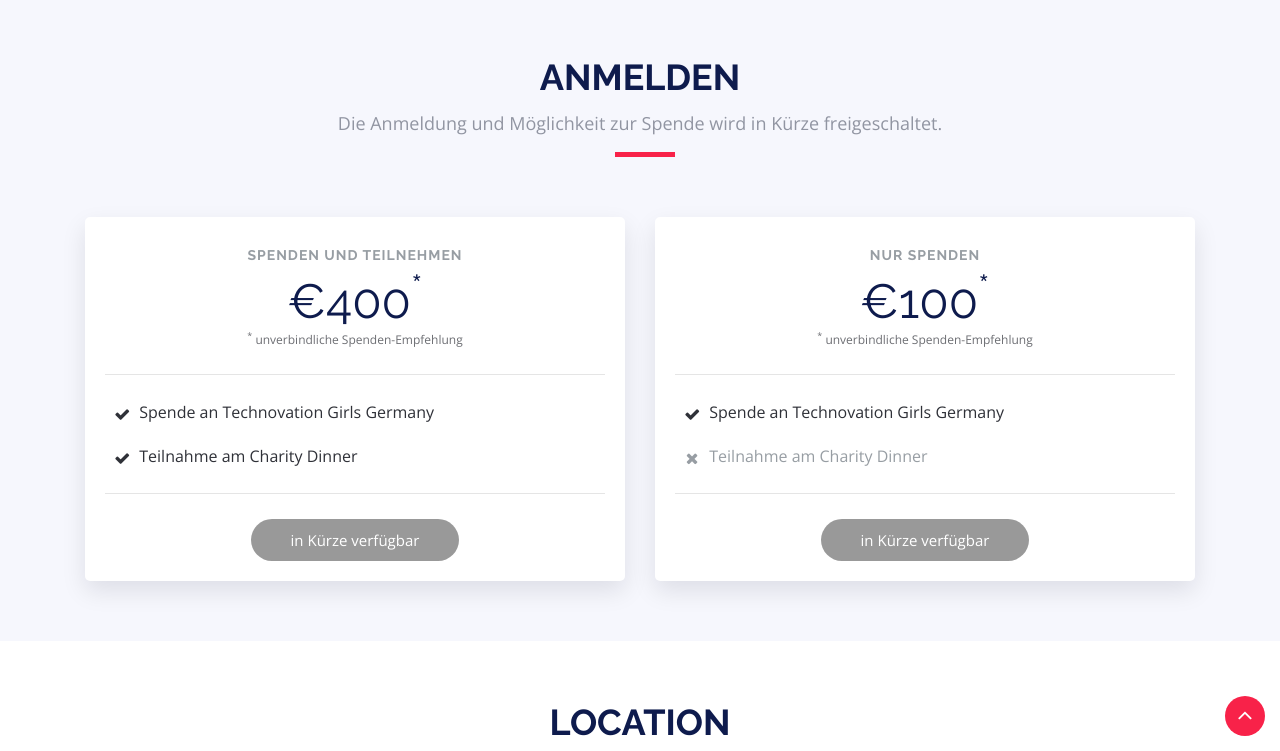
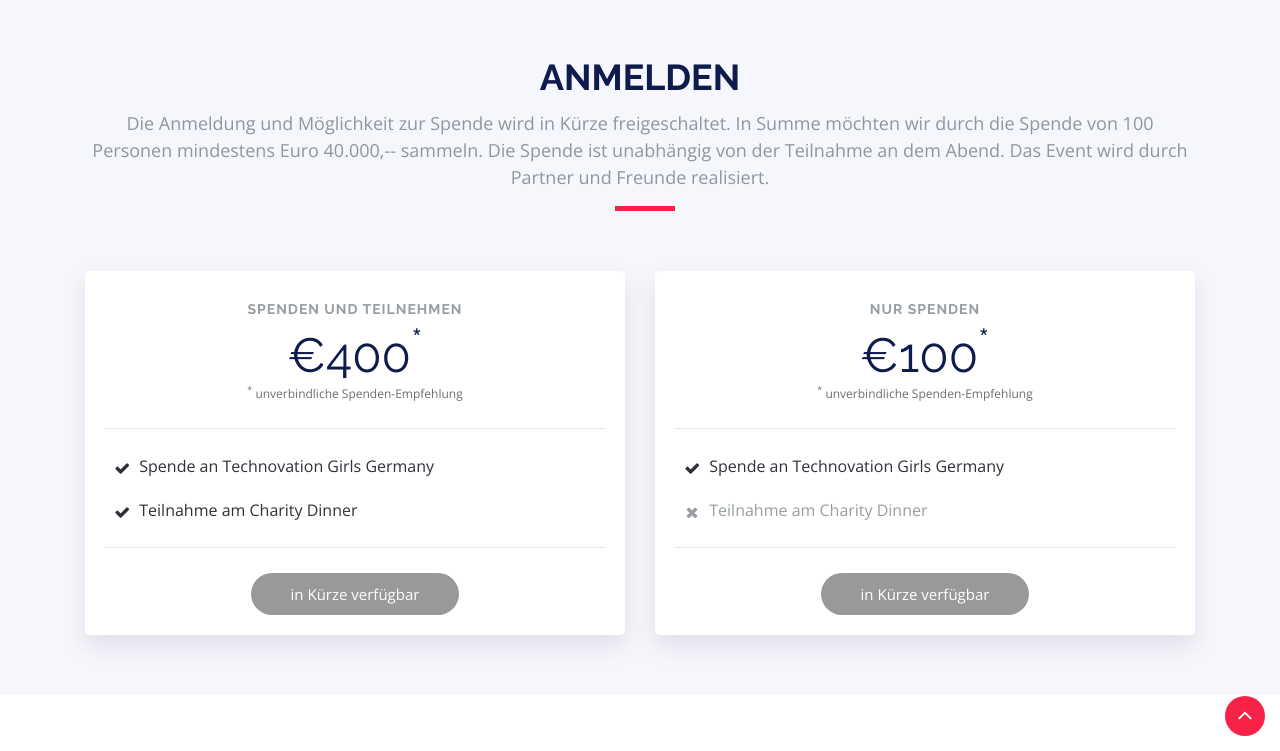
Before and after one commit to ScaleCommerce/ecommerce-charity.de, a Jekyll site: the page built from index.html, in a window 1280 px wide and 900 px high, scrolled down 2082 px, cut to the strip 149-900 px from the top of the window. Built offline with Jekyll 4.4.1, drawn with Linux system fonts in a browser that asks for light colours.

Commit message:
Spendeinfo hinzugefügt

```diff
--- a/_includes/sections/buy-tickets.html
+++ b/_includes/sections/buy-tickets.html
@@ -7,7 +7,7 @@
 
     <div class="section-header">
       <h2>Anmelden</h2>
-      <p>Die Anmeldung und Möglichkeit zur Spende wird in Kürze freigeschaltet.</p>
+      <p>Die Anmeldung und Möglichkeit zur Spende wird in Kürze freigeschaltet. In Summe möchten wir durch die Spende von 100 Personen mindestens Euro 40.000,-- sammeln. Die Spende ist unabhängig von der Teilnahme an dem Abend. Das Event wird durch Partner und Freunde realisiert.</p>
     </div>
 
     <div class="row">
```
